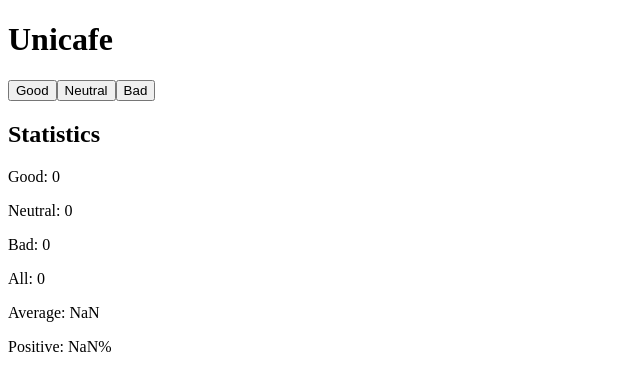
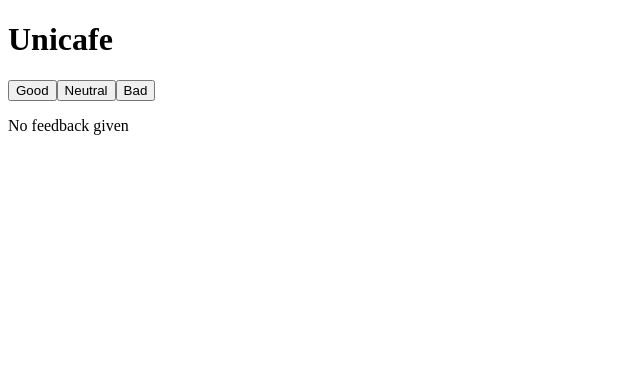
Before and after one commit to David-Fernandez-V/Fullstack-Open-Course, a React (Vite) app in the folder part1/unicafe/: page / in a window 1280 px wide. Shown: the top 390 px of the page, without its empty margins (0-640 px from the left). Built offline with nearby package versions, Linux system fonts and the light colour scheme.

Commit message:
Exercise 1.9

```diff
--- a/part1/unicafe/src/App.jsx
+++ b/part1/unicafe/src/App.jsx
@@ -12,6 +12,9 @@
 
 const Statistics = ({good, neutral, bad}) => {
   let all = good+bad+neutral
+  if (good===0 && neutral===0 && bad===0) return(
+    <p>No feedback given</p>
+  )
   return(
     <>
       <h2>Statistics</h2>
```
